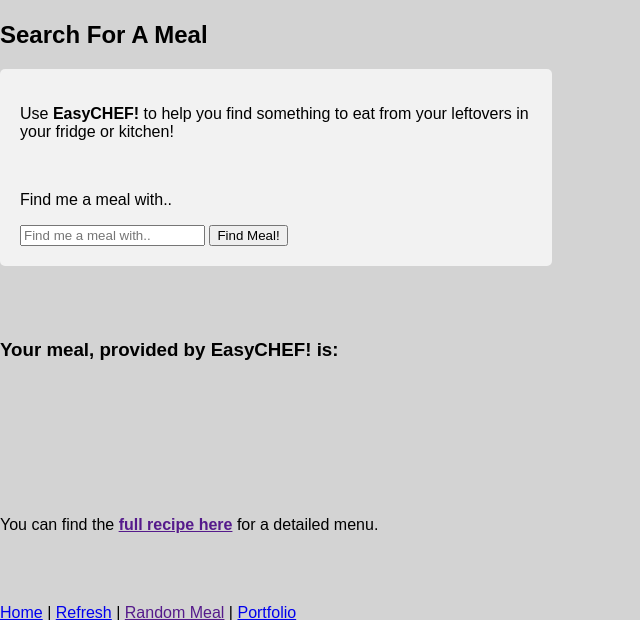
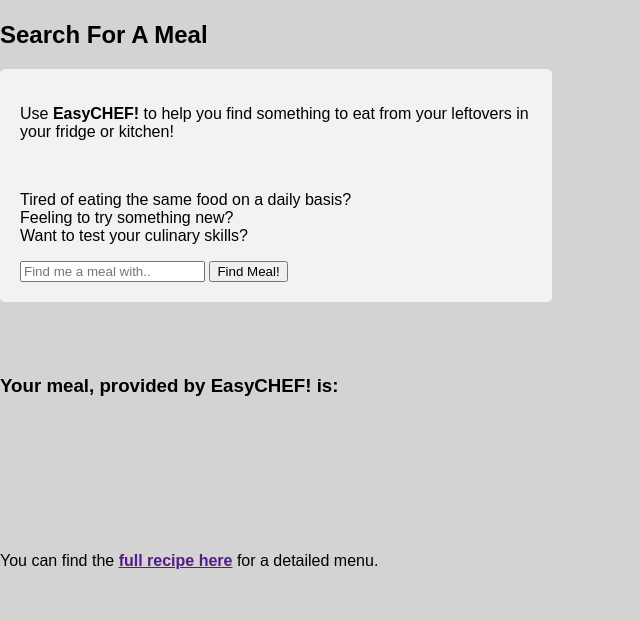
Before and after one commit to SinclairPythonAkoto/easychef-01, a Flask app: page /search in a window 1280 px wide. Shown: the part 147-767 px from the top of the page, without its empty margins (0-640 px from the left). Run offline with Flask 2, Linux system fonts and the light colour scheme.

Commit message:
file update

```diff
--- a/templates/search.html
+++ b/templates/search.html
@@ -8,7 +8,7 @@
 <form action="{{ url_for('search') }}" method="post">
 	<div class="container">
 		<p>Use <strong>EasyCHEF!</strong> to help you find something to eat from your leftovers in your fridge or kitchen!</p><br>
-		<p>Find me a meal with..</p>  <input type="text" name="ingredients" placeholder="Find me a meal with.." required>
+		<p>Tired of eating the same food on a daily basis?<br>Feeling to try something new?<br>Want to test your culinary skills?</p>  <input type="text" name="ingredients" placeholder="Find me a meal with.." required>
 		<button type="submit">Find Meal!</button>
 	</div>
 	<br>
```
